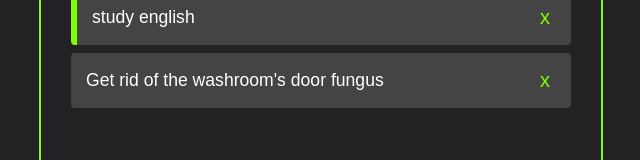
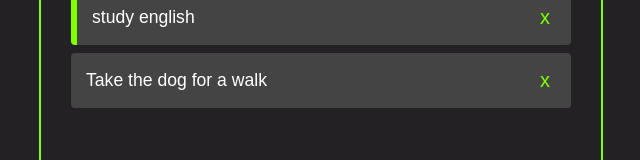
Before and after one commit to Marco-Antonio-Furtado/lista-react, a React (Create React App) app: page / in a window 1280 px wide. Shown: the part 186-346 px from the top of the page, without its empty margins (319-959 px from the left). Built offline with nearby package versions, Linux system fonts and the light colour scheme.

Commit message:
Update App.js

```diff
--- a/src/App.js
+++ b/src/App.js
@@ -14,7 +14,7 @@ function App() {
     },
     {
       id: uuidv4(),
-      title: "Get rid of the washroom's door fungus",
+      title: "Take the dog for a walk",
       completed: false,
     },
   ]);
```
